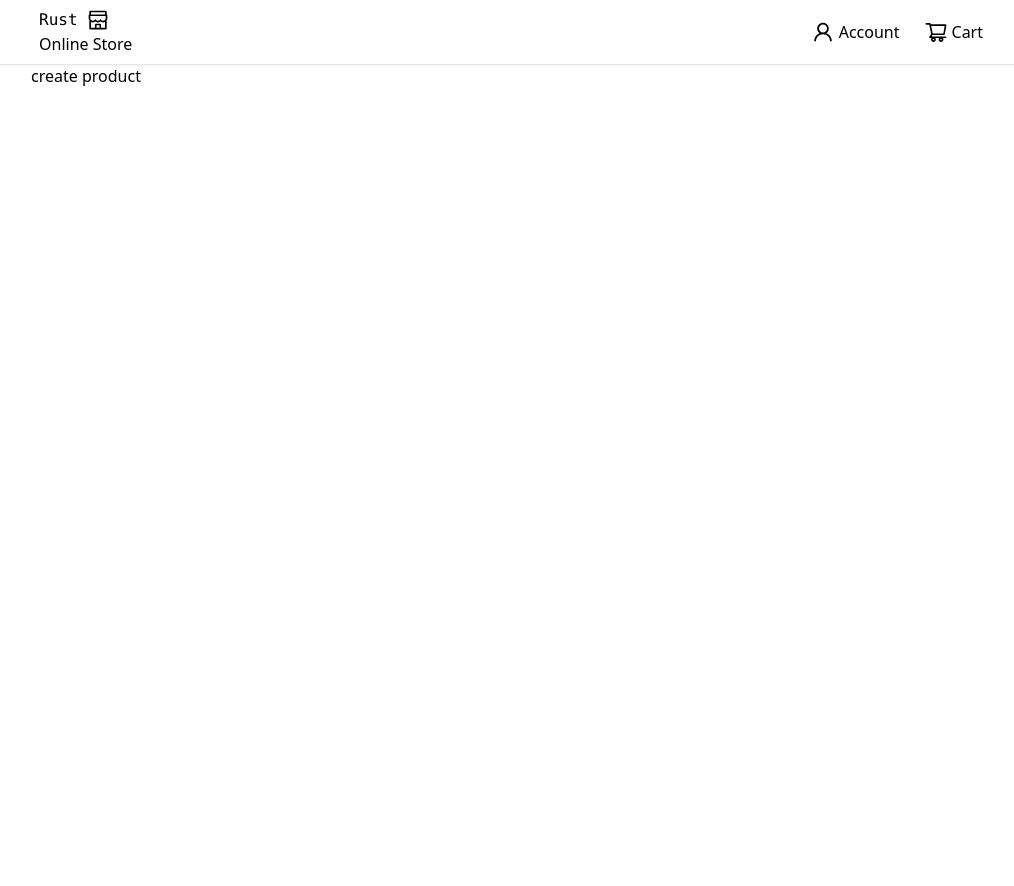
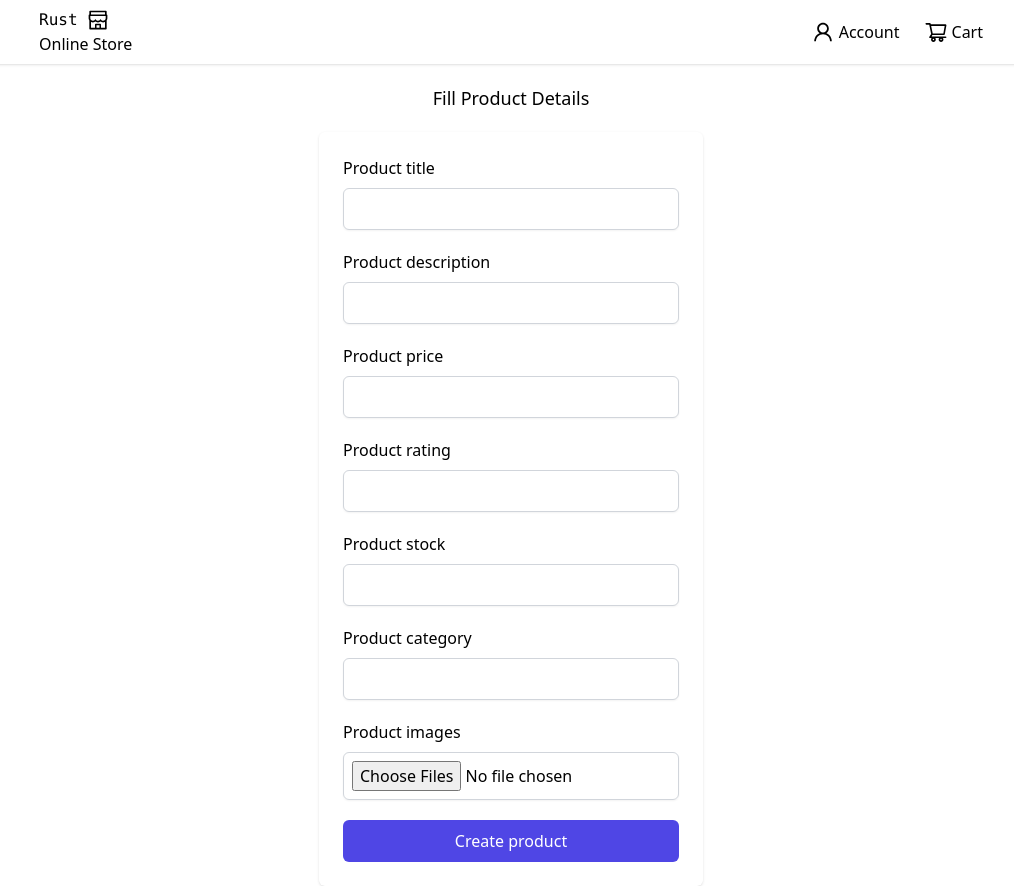
Before and after one commit to subrat611/rust-online-ecommerce-app, a React (Vite) app: page /create-product in a window 1280 px wide. Shown: the whole page, without its empty margins (129-1143 px from the left). Before the commit the page ends 800 px from the top, so only its background shows below. Built offline with nearby package versions, Linux system fonts and the light colour scheme; the HTML template or start-up script is replaced by a standard one.

Commit message:
feat : fill product details form done

```diff
--- a/src/App.jsx
+++ b/src/App.jsx
@@ -1,5 +1,7 @@
 import { Route, Routes } from "react-router-dom";
+
 import Navbar from "./components/Navbar";
+import CreateProductForm from "./components/CreateProductForm";
 
 function App() {
   return (
@@ -7,7 +9,7 @@ function App() {
       <Routes>
         <Route path="/" element={<Navbar />}>
           <Route index element={<p>main content</p>} />
-          <Route path="/create-product" element={<p>create product</p>} />
+          <Route path="/create-product" element={<CreateProductForm />} />
         </Route>
       </Routes>
     </div>
--- /dev/null
+++ b/src/components/CreateProductForm.jsx
@@ -0,0 +1,108 @@
+import { useState } from "react";
+import { AXIOS_HEADERS, BASE_URL, productFormInput } from "../constants";
+import axios from "axios";
+
+export default function CreateProductForm() {
+  const [productInfo, setProductInfo] = useState({
+    title: "",
+    description: "",
+    price: "",
+    rating: "",
+    stock: "",
+    category: "",
+  });
+  const [selectedImages, setSelectedImages] = useState([]);
+
+  const handleProductInfo = (e) => {
+    const field = e.target.name;
+    setProductInfo((prev) => ({ ...prev, [field]: e.target.value }));
+  };
+
+  const handleImageChange = (e) => {
+    const files = e.target.files;
+    const newSlectedImages = [...selectedImages];
+
+    for (let i = 0; i < files.length; i++) {
+      const reader = new FileReader();
+
+      reader.onloadend = () => {
+        const base64String = reader.result;
+        newSlectedImages.push(base64String);
+      };
+
+      if (files[i]) reader.readAsDataURL(files[i]);
+    }
+
+    setSelectedImages(newSlectedImages);
+    // setProductInfo((prev) => ({
+    //   ...prev,
+    //   images: newSlectedImages,
+    // }));
+  };
+
+  const handleProductFormSubmit = async (e) => {
+    e.preventDefault();
+
+    try {
+      const response = await axios.post(
+        `${BASE_URL}/api/product`,
+        {
+          productDetails: productInfo,
+          productImages: selectedImages,
+        },
+        {
+          headers: AXIOS_HEADERS,
+        }
+      );
+      console.log(response);
+    } catch (err) {
+      if (err.code === "ERR_NETWORK") {
+        console.log("Network Error");
+      }
+    }
+  };
+
+  return (
+    <>
+      <h2 className="text-center text-lg capitalize font-medium mt-5">
+        Fill Product Details
+      </h2>
+      <form
+        className=" w-[90%] mt-5 mx-auto border-l-amber-50 rounded-md p-3 shadow md:w-[40%]"
+        onSubmit={handleProductFormSubmit}
+      >
+        {productFormInput.map(({ name, type }, i) => (
+          <div className="flex flex-col m-3" key={i}>
+            <label htmlFor={`product${name}`}>Product {name}</label>
+            <input
+              id={`product${name}`}
+              type={type}
+              name={name}
+              value={productInfo[name]}
+              onChange={handleProductInfo}
+              className="appearance-none border border-gray-300 shadow-sm placeholder-gray-400 rounded-md my-2 text-md px-2 py-2 focus:border-2 focus:border-indigo-500 focus:outline-none focus:ring-indigo-500"
+            />
+          </div>
+        ))}
+        <div className="flex flex-col m-3">
+          <label htmlFor={`productImage`}>Product images</label>
+          <input
+            id="productImage"
+            type="file"
+            multiple
+            onChange={handleImageChange}
+            className="appearance-none border border-gray-300 shadow-sm placeholder-gray-400 rounded-md my-2 text-md px-2 py-2 focus:border-2 focus:border-indigo-500 focus:outline-none focus:ring-indigo-500"
+          />
+        </div>
+        <div className="m-3">
+          <button
+            type="submit"
+            className="w-full rounded-md border border-transparent bg-indigo-600 px-4 py-2 text-base font-medium text-white hover:bg-indigo-700 focus:outline-none focus:ring-2 focus:ring-indigo-500 focus:ring-offset-2 disabled:cursor-wait disabled:opacity-50"
+          >
+            Create product
+          </button>
+        </div>
+      </form>
+    </>
+  );
+}
--- a/src/constants/index.jsx
+++ b/src/constants/index.jsx
@@ -3,6 +3,12 @@ import {
   AiOutlineEdit,
   AiOutlineHeart,
 } from "react-icons/ai";
+
+export const BASE_URL = "http://localhost:8000";
+export const AXIOS_HEADERS = {
+  "Access-Control-Allow-Origin": "*",
+  "Content-Type": "application/json",
+};
 
 export const navAccountDropMenuItems = [
   {
@@ -18,3 +24,30 @@ export const navAccountDropMenuItems = [
     icon: <AiOutlineHeart />,
   },
 ];
+
+export const productFormInput = [
+  {
+    name: "title",
+    type: "text",
+  },
+  {
+    name: "description",
+    type: "text",
+  },
+  {
+    name: "price",
+    type: "number",
+  },
+  {
+    name: "rating",
+    type: "number",
+  },
+  {
+    name: "stock",
+    type: "number",
+  },
+  {
+    name: "category",
+    type: "text",
+  },
+];
```
